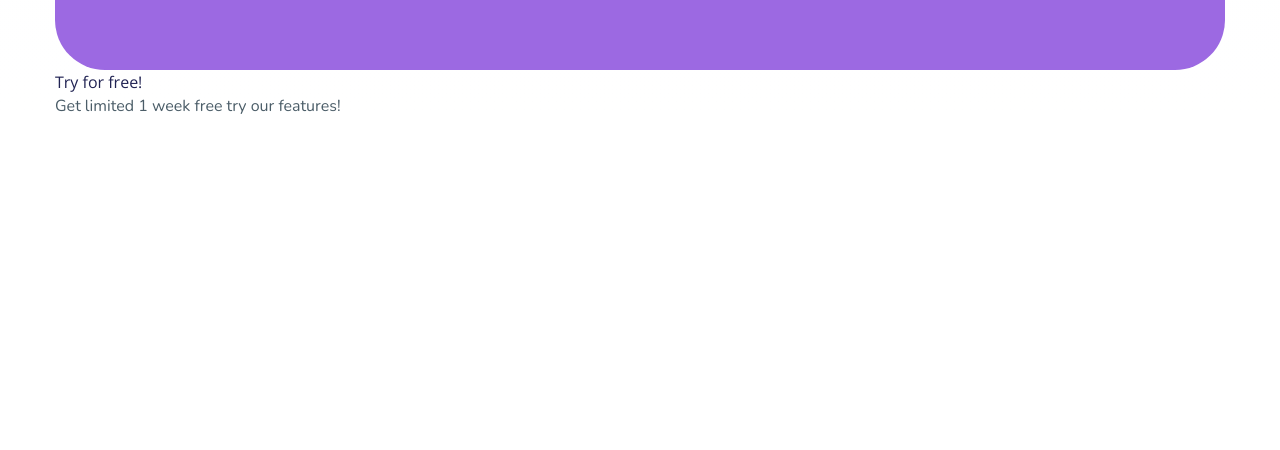
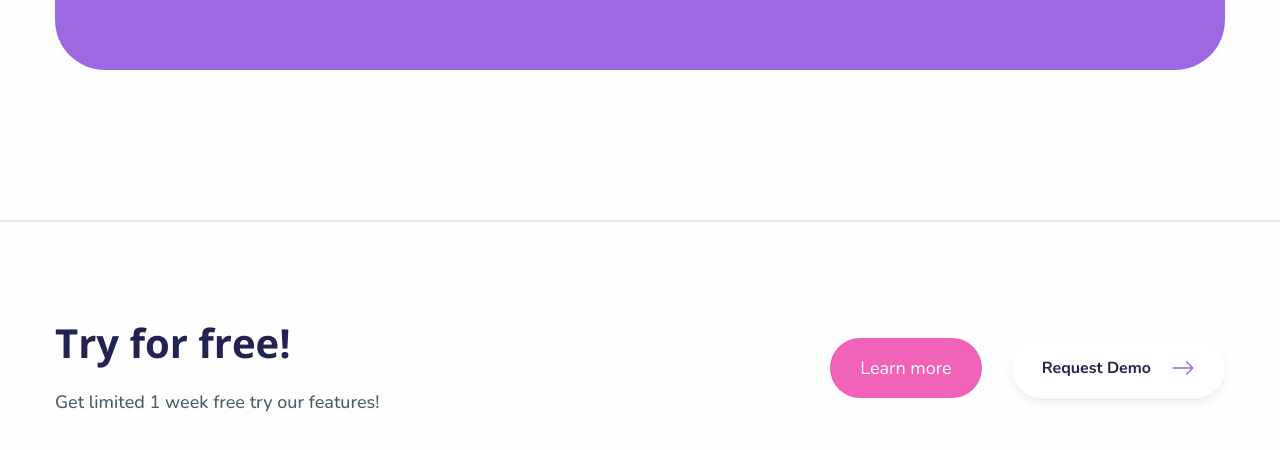
Before and after one commit to zablon-oigo/deploy-reactapp-using-github-actions, a React (Vite) app: page / in a window 1280 px wide. Shown: the part 3075-3525 px from the top of the page. Before the commit the page ends 3193 px from the top, so only its background shows below. Built offline with nearby package versions, Linux system fonts and the light colour scheme.

Commit message:
Adding Cta component

```diff
--- a/src/components/CtaSection.jsx
+++ b/src/components/CtaSection.jsx
@@ -1,19 +1,29 @@
 import React from 'react'
 import {ctaData} from '../Data'
+import {BsArrowRight} from 'react-icons/bs'
 export default function CtaSection() {
     const{title,subtitle,btnText1,btnText2}=ctaData;
   return (
     <>
-    <section className="">
+    <section className="my-[75px] md:my-[150px] border-t-2">
     <div className="container mx-auto">
-        <div className="">
-            <div className="">
-                <h2 className="">
+        <div className="flex flex-col items-center justify-between md:flex-row">
+            <div className="py-12 text-center md:py-24 md:text-left">
+                <h2 className="mb-5 h2">
                     {title}
                 </h2>
-                <p className="">
+                <p className="lead">
                     {subtitle}
                 </p>
+            </div>
+            <div className="flex flex-col md:flex-row gap-y-4 gap-x-[30px] ">
+                <button className="btn btn-secondary">
+                    {btnText1}
+                </button>
+                <button className="flex items-center btn btn-quaternary gap-x-[20px] group">
+                    {btnText2}
+                    <BsArrowRight className="text-2xl transition text-accent-primary group-hover:text-white "/>
+                </button>
             </div>
         </div>
     </div>
```
